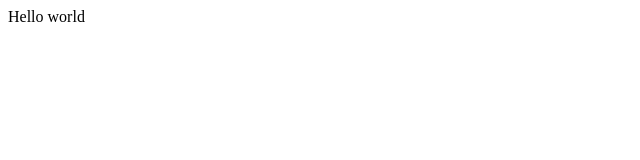
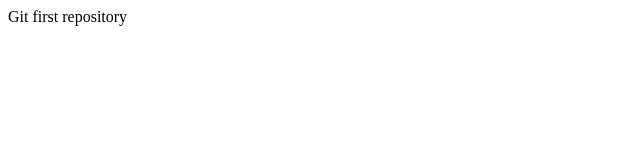
Before and after one commit to SiddharthPrajapati-10/demoproject, a plain HTML site: page index.html in a window 1280 px wide. Shown: the full height of the page, 0-640 px from the left. Drawn offline with Linux system fonts and the light colour scheme.

Commit message:
Modfications

```diff
--- a/index.html
+++ b/index.html
@@ -1 +1 @@
-<p>Hello world</p>
+<p>Git first repository</p>
```
